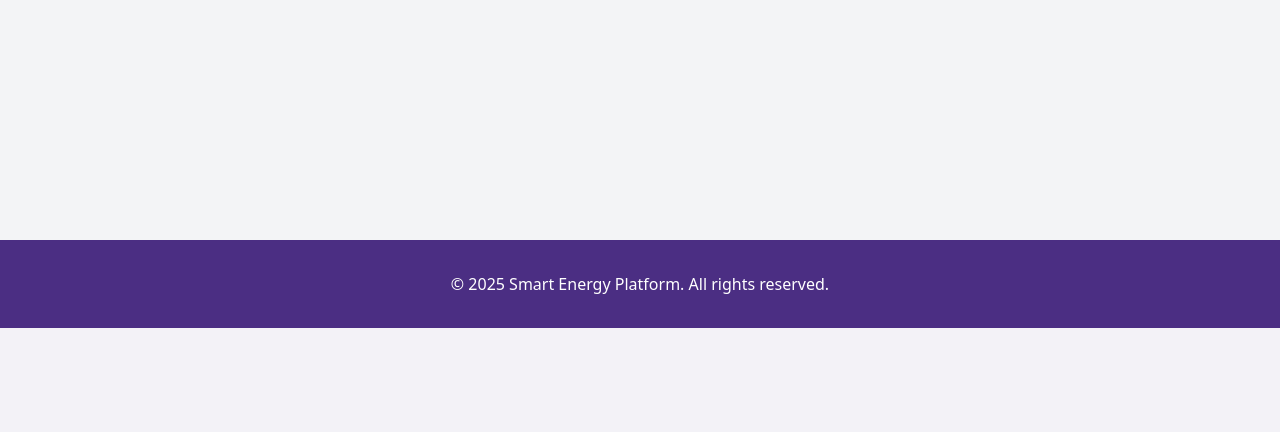
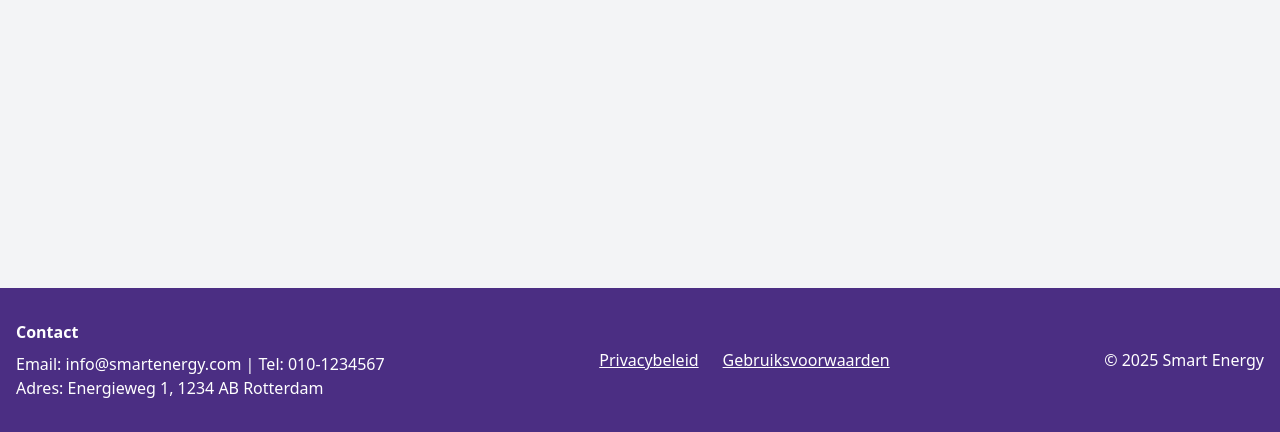
Before and after one commit to anwar2006/projectsmartenergy, a PHP site: page / in a window 1280 px wide. Shown: the part 624-1056 px from the top of the page. Before the commit the page ends 952 px from the top, so only its background shows below. Run offline with PHP 8.4, Linux system fonts and the light colour scheme; some libraries are stand-ins or nearby versions.

Commit message:
Update index.php

```diff
--- a/frontend/pages/index.php
+++ b/frontend/pages/index.php
@@ -126,10 +126,19 @@ if (isset($_SESSION['user_id'])) {
     </div>
 
     <!-- Footer -->
-    <footer class="bg-brand-purple text-white">
-        <div class="max-w-7xl mx-auto px-4 py-8">
-            <div class="text-center">
-                <p>&copy; <?php echo date('Y'); ?> Smart Energy Platform. All rights reserved.</p>
+    <footer class="bg-brand-purple text-white mt-12">
+        <div class="max-w-7xl mx-auto px-4 py-8 flex flex-col md:flex-row items-center justify-between gap-4">
+            <div class="text-center md:text-left">
+                <div class="mb-2 font-semibold">Contact</div>
+                <div>Email: info@smartenergy.com | Tel: 010-1234567</div>
+                <div>Adres: Energieweg 1, 1234 AB Rotterdam</div>
+            </div>
+            <div class="flex flex-col md:flex-row items-center gap-2 md:gap-6">
+                <a href="#" class="underline hover:text-gray-200">Privacybeleid</a>
+                <a href="#" class="underline hover:text-gray-200">Gebruiksvoorwaarden</a>
+            </div>
+            <div class="text-center md:text-right mt-2 md:mt-0">
+                &copy; 2025 Smart Energy
             </div>
         </div>
     </footer>
```
